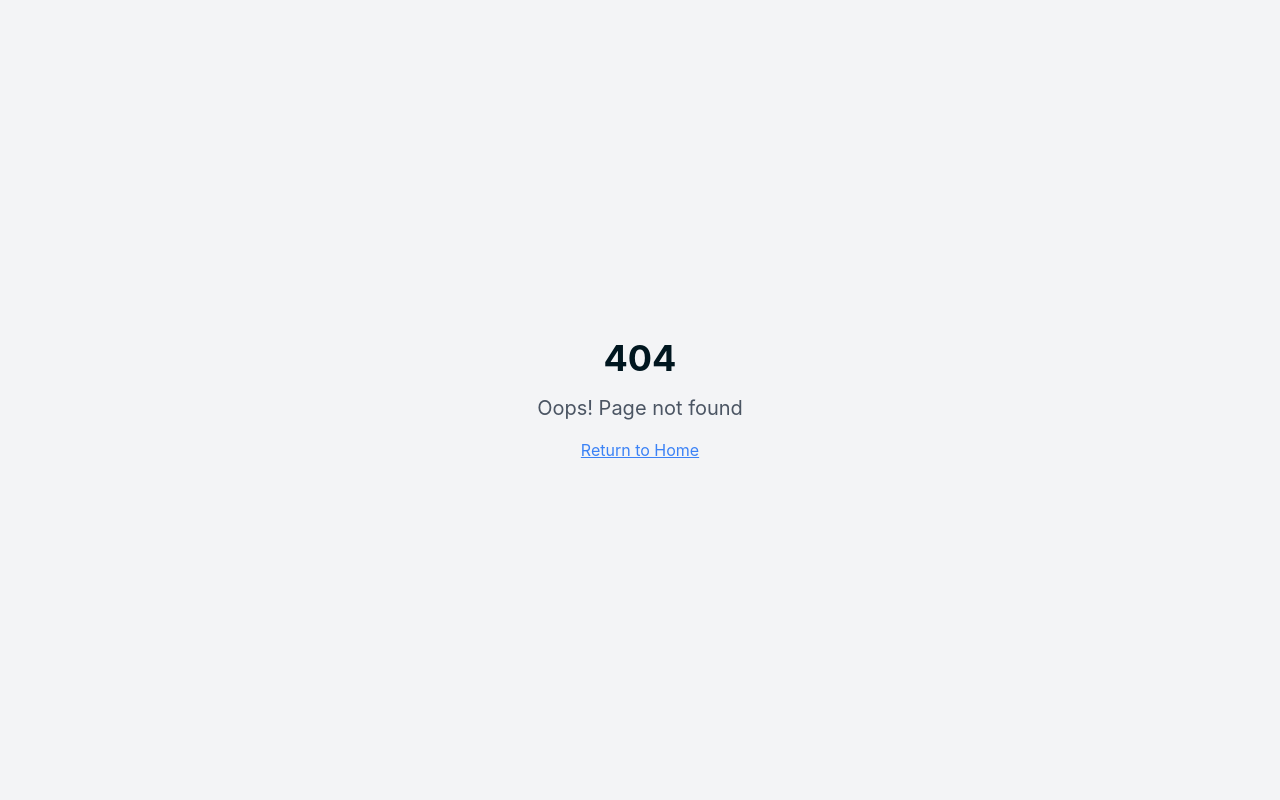
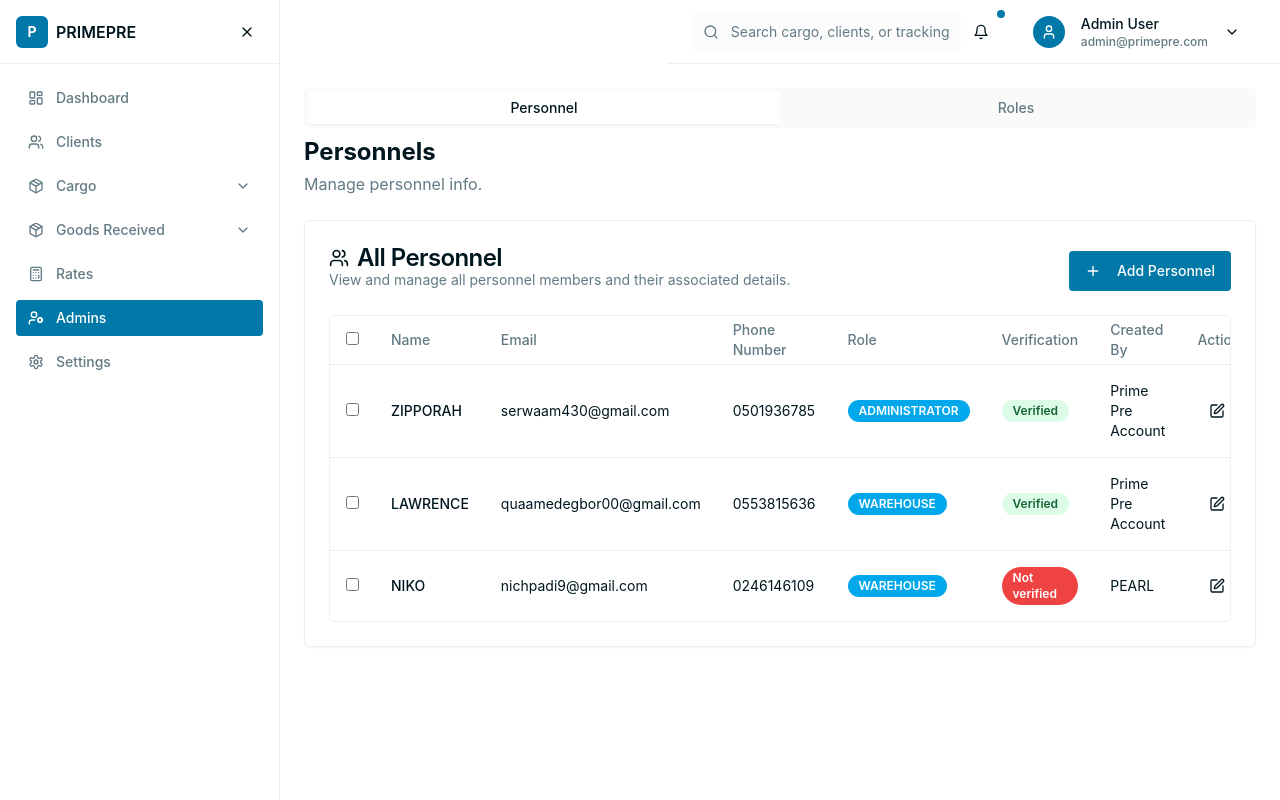
Before and after one commit to mckenzie-work/prime-cargo-vision, a React (Vite) app: page /my-admins in a window 1280 px wide. Before the commit this address had no page. Built offline with nearby package versions, Linux system fonts and the light colour scheme.

Commit message:
Add Admin Sub-navigation
Implement "Personnel" and "Roles" sub-navigation items within the Admin section, matching the provided design. This change organizes the admin-related functionalities for better user experience.

```diff
--- a/src/App.tsx
+++ b/src/App.tsx
@@ -9,6 +9,7 @@ import Dashboard from "./pages/Dashboard";
 import Clients from "./pages/Clients";
 import SeaCargo from "./pages/SeaCargo";
 import Claims from "./pages/Claims";
+import Admins from "./pages/Admins";
 import NotFound from "./pages/NotFound";
 
 const queryClient = new QueryClient();
@@ -52,6 +53,14 @@ const App = () => (
               </AppLayout>
             }
           />
+          <Route
+            path="/my-admins"
+            element={
+              <AppLayout>
+                <Admins />
+              </AppLayout>
+            }
+          />
           {/* ADD ALL CUSTOM ROUTES ABOVE THE CATCH-ALL "*" ROUTE */}
           <Route path="*" element={<NotFound />} />
         </Routes>
--- /dev/null
+++ b/src/components/admin/PersonnelSection.tsx
@@ -0,0 +1,119 @@
+import React from "react";
+import { Users, Plus, Edit, Trash2 } from "lucide-react";
+import { Button } from "@/components/ui/button";
+import { Card, CardContent, CardDescription, CardHeader, CardTitle } from "@/components/ui/card";
+import { Table, TableBody, TableHead, TableHeader, TableRow, TableCell } from "@/components/ui/table";
+import { Badge } from "@/components/ui/badge";
+
+const personnelData = [
+  {
+    id: 1,
+    name: "ZIPPORAH",
+    email: "serwaam430@gmail.com",
+    phone: "0501936785",
+    role: "ADMINISTRATOR",
+    verification: "Verified",
+    createdBy: "Prime Pre Account",
+  },
+  {
+    id: 2,
+    name: "LAWRENCE",
+    email: "quaamedegbor00@gmail.com",
+    phone: "0553815636",
+    role: "WAREHOUSE",
+    verification: "Verified",
+    createdBy: "Prime Pre Account",
+  },
+  {
+    id: 3,
+    name: "NIKO",
+    email: "nichpadi9@gmail.com",
+    phone: "0246146109",
+    role: "WAREHOUSE",
+    verification: "Not verified",
+    createdBy: "PEARL",
+  },
+];
+
+export function PersonnelSection() {
+  return (
+    <div className="space-y-6">
+      {/* Page Header */}
+      <div>
+        <h1 className="text-2xl font-heading font-bold text-foreground">Personnels</h1>
+        <p className="text-muted-foreground mt-1">Manage personnel info.</p>
+      </div>
+
+      {/* Personnel Management Section */}
+      <Card>
+        <CardHeader className="flex flex-row items-center justify-between">
+          <div>
+            <CardTitle className="flex items-center gap-2">
+              <Users className="h-5 w-5" />
+              All Personnel
+            </CardTitle>
+            <CardDescription>View and manage all personnel members and their associated details.</CardDescription>
+          </div>
+          <Button className="bg-primary hover:bg-primary/90">
+            <Plus className="h-4 w-4 mr-2" />
+            Add Personnel
+          </Button>
+        </CardHeader>
+        <CardContent>
+          <div className="border rounded-lg">
+            <Table>
+              <TableHeader>
+                <TableRow>
+                  <TableHead className="w-12">
+                    <input type="checkbox" className="rounded border-border" />
+                  </TableHead>
+                  <TableHead>Name</TableHead>
+                  <TableHead>Email</TableHead>
+                  <TableHead>Phone Number</TableHead>
+                  <TableHead>Role</TableHead>
+                  <TableHead>Verification</TableHead>
+                  <TableHead>Created By</TableHead>
+                  <TableHead>Actions</TableHead>
+                </TableRow>
+              </TableHeader>
+              <TableBody>
+                {personnelData.map((person) => (
+                  <TableRow key={person.id}>
+                    <TableCell>
+                      <input type="checkbox" className="rounded border-border" />
+                    </TableCell>
+                    <TableCell className="font-medium">{person.name}</TableCell>
+                    <TableCell>{person.email}</TableCell>
+                    <TableCell>{person.phone}</TableCell>
+                    <TableCell>
+                      <Badge variant="secondary">{person.role}</Badge>
+                    </TableCell>
+                    <TableCell>
+                      <Badge
+                        variant={person.verification === "Verified" ? "default" : "destructive"}
+                        className={person.verification === "Verified" ? "bg-green-100 text-green-800" : ""}
+                      >
+                        {person.verification}
+                      </Badge>
+                    </TableCell>
+                    <TableCell>{person.createdBy}</TableCell>
+                    <TableCell>
+                      <div className="flex items-center gap-2">
+                        <Button variant="ghost" size="sm">
+                          <Edit className="h-4 w-4" />
+                        </Button>
+                        <Button variant="ghost" size="sm">
+                          <Trash2 className="h-4 w-4" />
+                        </Button>
+                      </div>
+                    </TableCell>
+                  </TableRow>
+                ))}
+              </TableBody>
+            </Table>
+          </div>
+        </CardContent>
+      </Card>
+    </div>
+  );
+}
--- /dev/null
+++ b/src/components/admin/RolesSection.tsx
@@ -0,0 +1,69 @@
+import React from "react";
+import { Plus, Edit, Trash2 } from "lucide-react";
+import { Button } from "@/components/ui/button";
+import { Card, CardContent, CardDescription, CardHeader, CardTitle } from "@/components/ui/card";
+
+const rolesData = [
+  {
+    id: 1,
+    name: "ADMINISTRATOR",
+    description: "ADMINISTRATIVE DUTIES",
+  },
+  {
+    id: 2,
+    name: "WAREHOUSE",
+    description: "WAREHOUSE OPERATIONS",
+  },
+  {
+    id: 3,
+    name: "MANAGER",
+    description: "GENERAL MANAGER",
+  },
+];
+
+export function RolesSection() {
+  return (
+    <div className="space-y-6">
+      {/* Page Header */}
+      <div>
+        <h1 className="text-2xl font-heading font-bold text-foreground">Roles</h1>
+        <p className="text-muted-foreground mt-1">Manage admins roles</p>
+      </div>
+
+      {/* Roles Grid */}
+      <div className="grid grid-cols-1 md:grid-cols-2 lg:grid-cols-3 gap-6">
+        {/* Add Role Card */}
+        <Card className="border-2 border-dashed border-primary/30 hover:border-primary/50 transition-colors cursor-pointer">
+          <CardContent className="flex flex-col items-center justify-center h-48 p-6">
+            <div className="rounded-full bg-primary/10 p-4 mb-4">
+              <Plus className="h-8 w-8 text-primary" />
+            </div>
+            <p className="text-sm text-muted-foreground text-center">Add new role</p>
+          </CardContent>
+        </Card>
+
+        {/* Existing Roles */}
+        {rolesData.map((role) => (
+          <Card key={role.id} className="relative group">
+            <CardHeader className="pb-4">
+              <div className="flex items-center justify-between">
+                <CardTitle className="text-lg">{role.name}</CardTitle>
+                <Button variant="ghost" size="sm" className="opacity-0 group-hover:opacity-100 transition-opacity">
+                  <Edit className="h-4 w-4" />
+                </Button>
+              </div>
+              <CardDescription>{role.description}</CardDescription>
+            </CardHeader>
+            <CardContent className="pt-0">
+              <div className="flex justify-end">
+                <Button variant="ghost" size="sm" className="text-destructive hover:text-destructive opacity-0 group-hover:opacity-100 transition-opacity">
+                  <Trash2 className="h-4 w-4" />
+                </Button>
+              </div>
+            </CardContent>
+          </Card>
+        ))}
+      </div>
+    </div>
+  );
+}
--- /dev/null
+++ b/src/pages/Admins.tsx
@@ -0,0 +1,25 @@
+import React, { useState } from "react";
+import { Tabs, TabsContent, TabsList, TabsTrigger } from "@/components/ui/tabs";
+import { PersonnelSection } from "@/components/admin/PersonnelSection";
+import { RolesSection } from "@/components/admin/RolesSection";
+
+export default function Admins() {
+  return (
+    <div className="space-y-6">
+      <Tabs defaultValue="personnel" className="w-full">
+        <TabsList className="grid w-full grid-cols-2">
+          <TabsTrigger value="personnel">Personnel</TabsTrigger>
+          <TabsTrigger value="roles">Roles</TabsTrigger>
+        </TabsList>
+
+        <TabsContent value="personnel" className="space-y-6">
+          <PersonnelSection />
+        </TabsContent>
+
+        <TabsContent value="roles" className="space-y-6">
+          <RolesSection />
+        </TabsContent>
+      </Tabs>
+    </div>
+  );
+}
```
